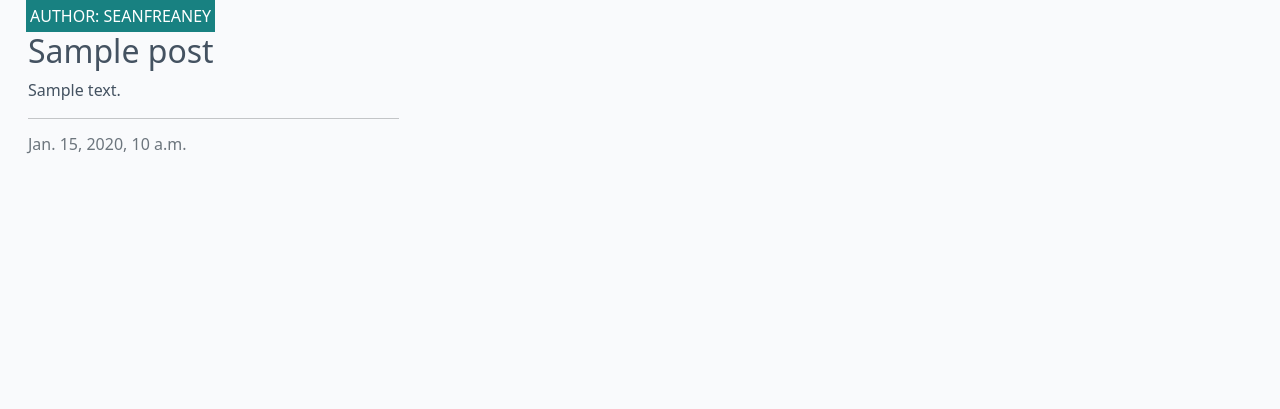
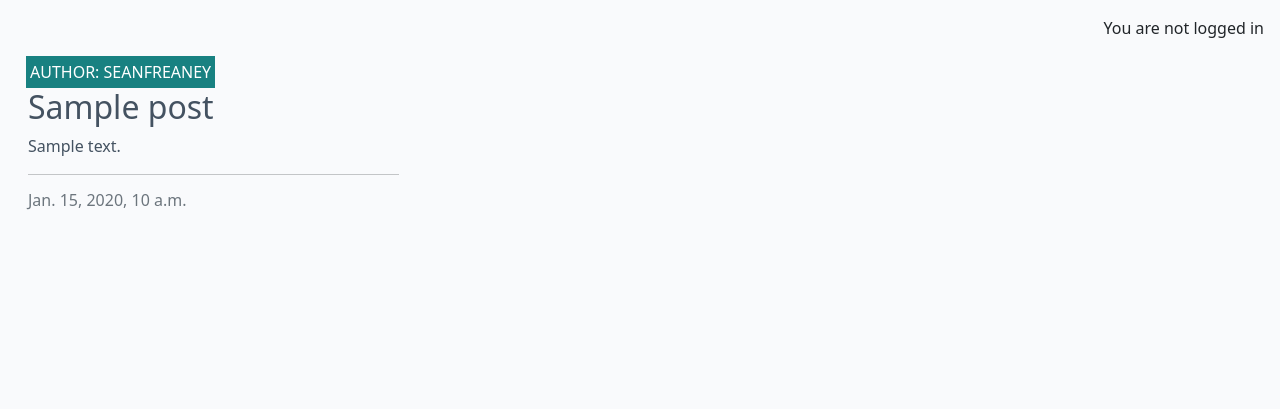
Before and after one commit to seanfreaney/django-blog, a Django app: page / in a window 1280 px wide. Shown: the part 60-469 px from the top of the page. Run offline with Django 4.2, Linux system fonts and the light colour scheme; data comes from the database, SQL or seed files in the repository; tables that the repository leaves empty hold one stand-in row (values such as "Sample post").

Commit message:
add personalised message for logged in user

```diff
--- a/templates/base.html
+++ b/templates/base.html
@@ -57,8 +57,7 @@
                     </li>
                     {% else %}
                     <li class="nav-item">
-                        <a class="nav-link {% if request.path == signup_url %}active{% endif %}" aria-current="page"
-                            href="{% url 'account_signup' %}">Register</a>
+                        <a class="nav-link {% if request.path == signup_url %}active{% endif %}" aria-current="page" href="{% url 'account_signup' %}">Register</a>
                     </li>
                     <li class="nav-item">
                         <a class="nav-link {% if request.path == login_url %}active{% endif %}" aria-current="page" href="{% url 'account_login' %}">Login</a>
@@ -73,6 +72,12 @@
     </nav>
 
     <main class="flex-shrink-0 main-bg">
+
+        {% if user.is_authenticated %}
+        <p class="text-end m-3">You are logged in as {{ user }}</p>
+        {% else %}
+        <p class="text-end m-3">You are not logged in</p>
+        {% endif %}
 
         {% block content %}
         <!-- Content Goes here -->
```
